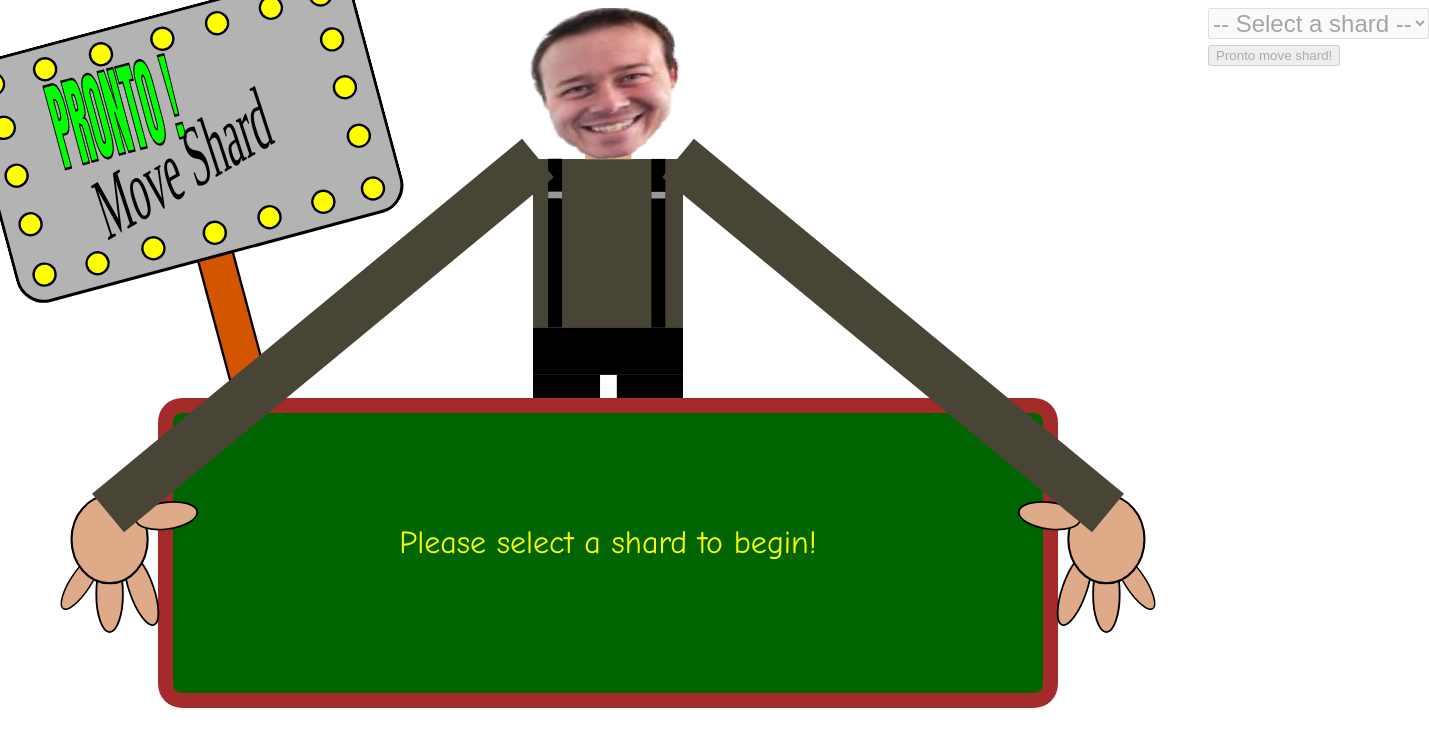
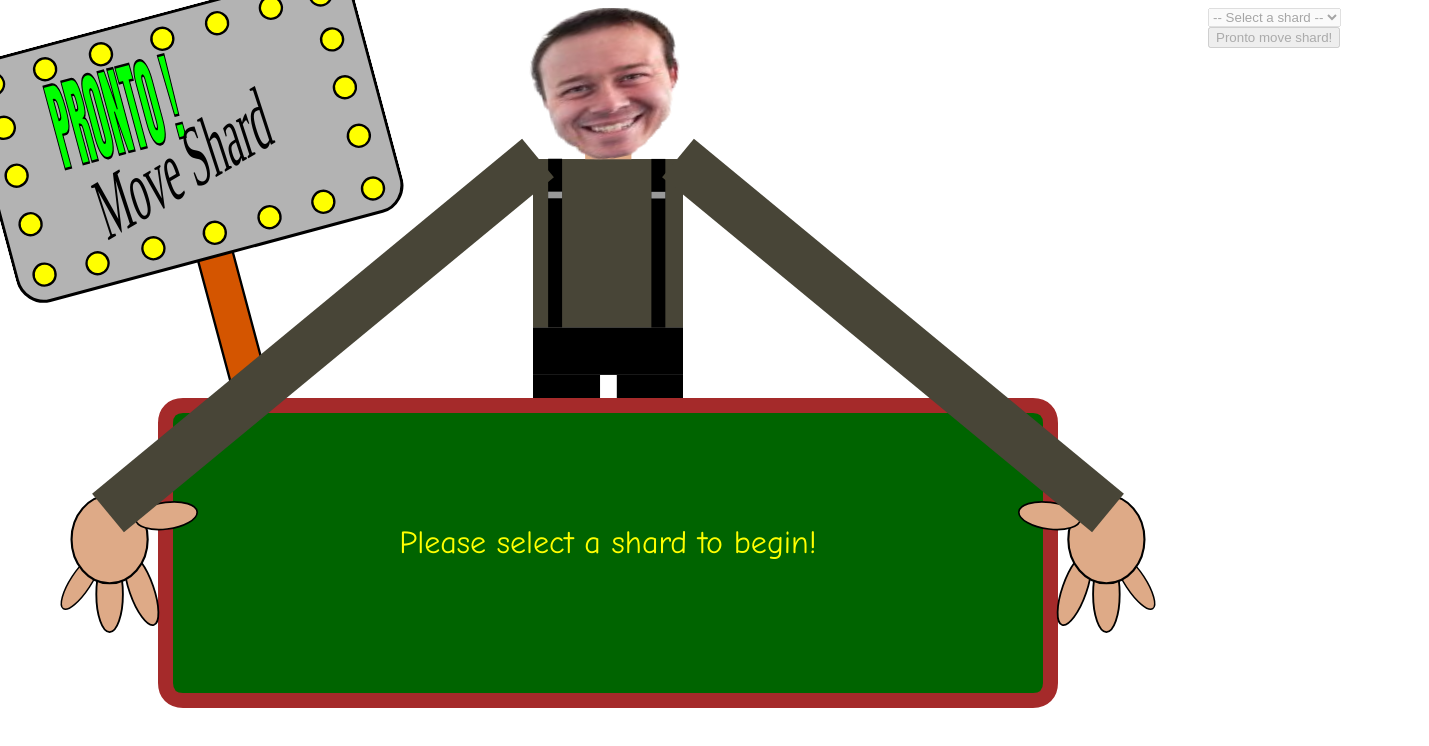
Before and after one commit to arangodb-foxx/pronto-move-shard, a plain HTML site: page frontend/index.html in a window 1280 px wide. Shown: the whole page, 1429 px wide, since content can reach past the window. Drawn offline with Linux system fonts and the light colour scheme; no server answers.

Commit message:
Update index.html

```diff
--- a/frontend/index.html
+++ b/frontend/index.html
@@ -5,9 +5,6 @@
     <script type="text/javascript" src="Tween.js"></script>
     <meta charset="utf8"/>
     <style type="text/css">
-      body, input, select {
-        font-size: 24px;
-      }
       #sign-container {
         position: absolute;
         z-index: -1;
```
